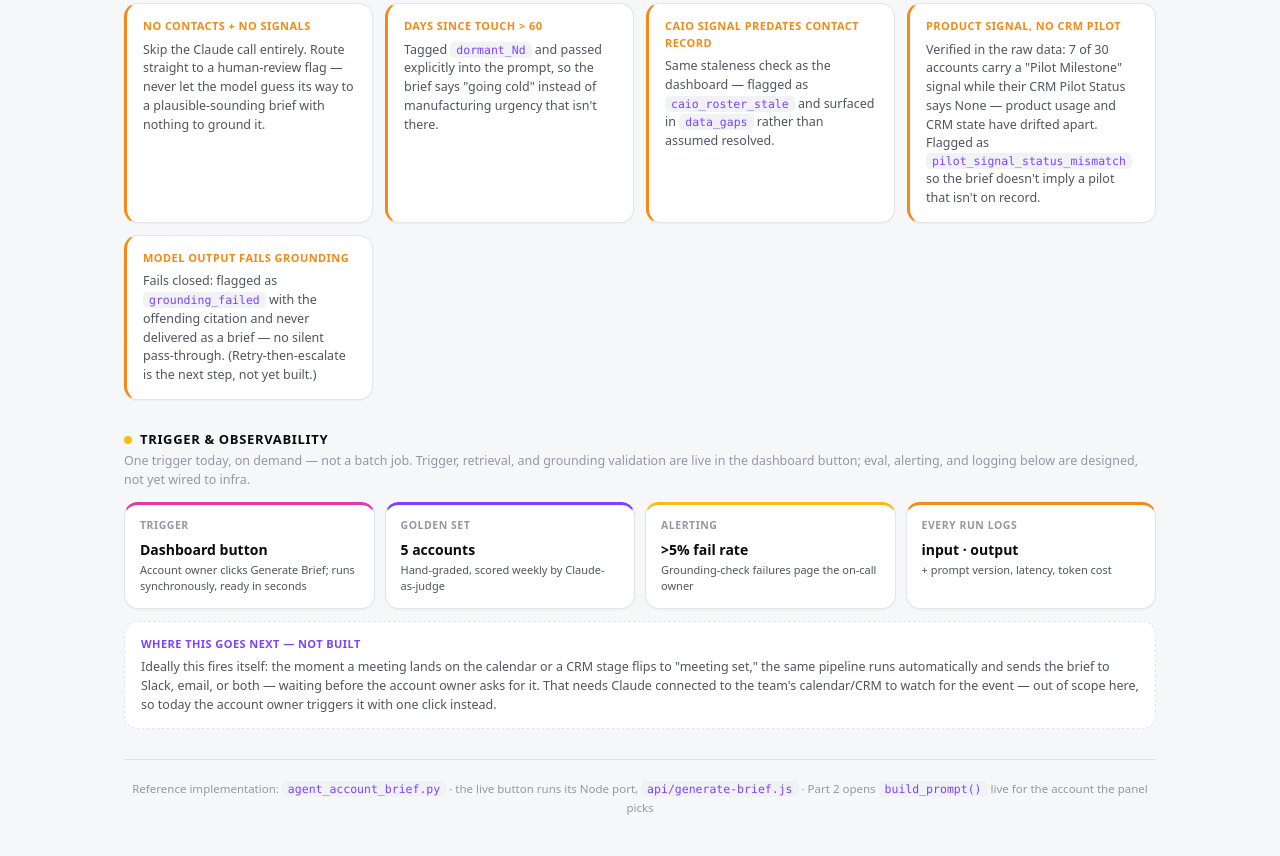
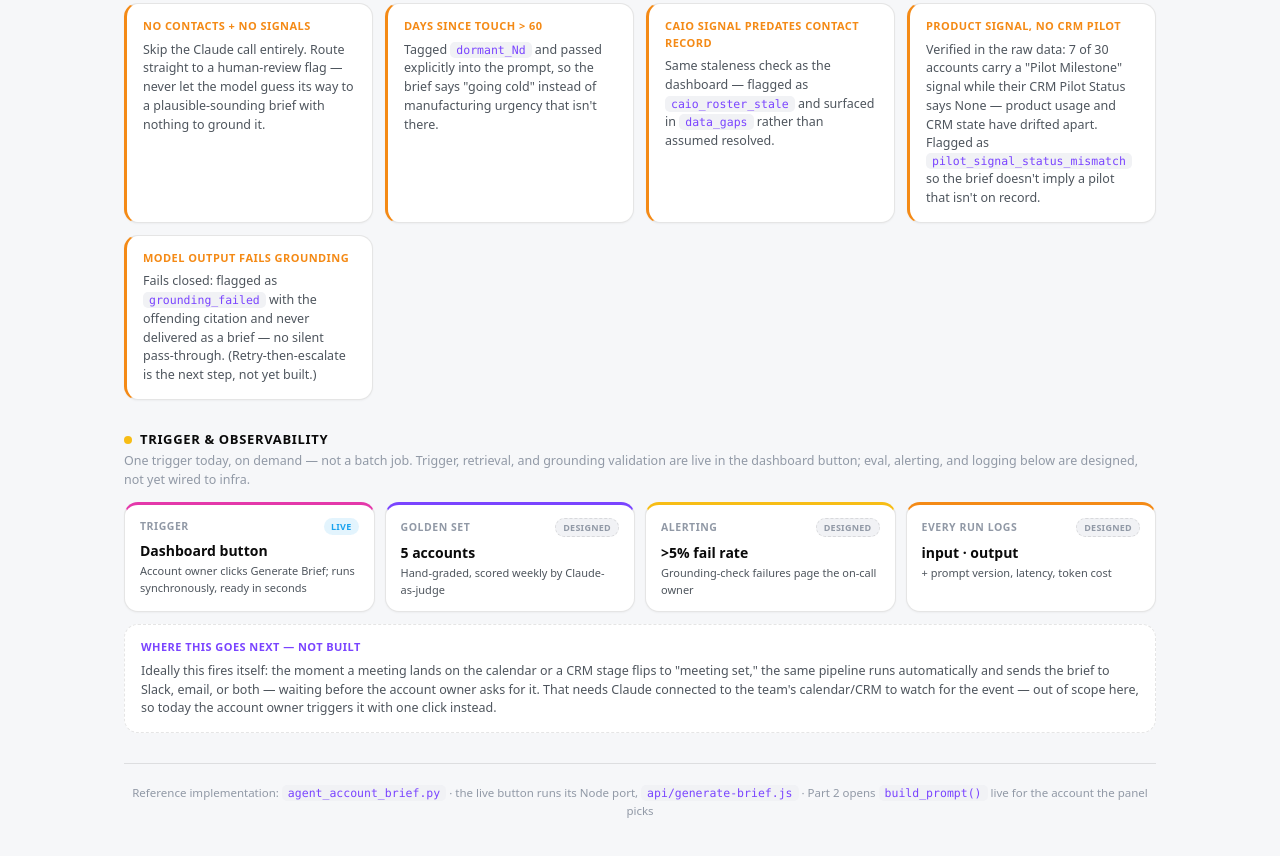
Before and after one commit to kellyjavanmardi/assured-named-account-system, a website: page agent-architecture.html in a window 1280 px wide. Shown: the part 1479-2335 px from the top of the page. Drawn offline with Linux system fonts and the light colour scheme.

Commit message:
Add Live/Designed badges to Trigger & Observability tiles
Renamed the tiles' CSS classes (stat-* -> obs-*) to fix a naming
collision with the dashboard's own top stat tiles -- both used the
same .stat-tile/.stat-value classes, so the agent tab's smaller rule
(added later in the stylesheet) was silently shrinking the
dashboard's headline numbers from 26px to 14px. Fixing the collision
also let each tile carry an explicit LIVE/DESIGNED badge instead of
relying on a caption sentence to convey which parts are real.

```diff
--- a/agent-architecture.html
+++ b/agent-architecture.html
@@ -114,11 +114,15 @@
   .future-card .label { font-size: 11px; font-weight: 700; text-transform: uppercase; letter-spacing: 0.04em; color: var(--spec-violet); margin-bottom: 6px; }
   .future-card .body { font-size: 12.5px; color: var(--ink-secondary); line-height: 1.5; }
 
-  .stat-row { display: grid; grid-template-columns: repeat(auto-fit, minmax(150px, 1fr)); gap: 10px; }
-  .stat-tile { background: var(--surface); border: 1px solid var(--border); border-top: 3px solid; border-radius: 14px; padding: 13px 15px; box-shadow: var(--card-shadow); }
-  .stat-label { font-size: 10.5px; text-transform: uppercase; letter-spacing: 0.05em; color: var(--ink-muted); font-weight: 700; margin-bottom: 5px; }
-  .stat-value { font-size: 14px; font-weight: 700; }
-  .stat-sub { font-size: 11px; color: var(--ink-secondary); margin-top: 2px; }
+  .obs-row { display: grid; grid-template-columns: repeat(auto-fit, minmax(150px, 1fr)); gap: 10px; }
+  .obs-tile { background: var(--surface); border: 1px solid var(--border); border-top: 3px solid; border-radius: 14px; padding: 13px 15px; box-shadow: var(--card-shadow); }
+  .obs-tile-head { display: flex; align-items: center; justify-content: space-between; gap: 6px; margin-bottom: 5px; }
+  .obs-label { font-size: 10.5px; text-transform: uppercase; letter-spacing: 0.05em; color: var(--ink-muted); font-weight: 700; }
+  .obs-value { font-size: 14px; font-weight: 700; }
+  .obs-sub { font-size: 11px; color: var(--ink-secondary); margin-top: 2px; }
+  .obs-badge { font-size: 9px; font-weight: 700; text-transform: uppercase; letter-spacing: 0.03em; padding: 2px 7px; border-radius: 20px; flex-shrink: 0; white-space: nowrap; }
+  .obs-badge.live { color: var(--good); background: rgba(27,163,239,0.12); }
+  .obs-badge.planned { color: var(--ink-muted); background: var(--surface-2); border: 1px dashed var(--border); }
 
   code.inline { font-family: var(--mono); font-size: 11.5px; background: var(--surface-2); padding: 1px 6px; border-radius: 5px; color: var(--spec-violet); }
 
@@ -271,11 +275,11 @@
       <div class="block-title"><span class="dot" style="background:var(--spec-gold)"></span>Trigger &amp; Observability</div>
       <div class="block-desc">One trigger today, on demand — not a batch job. Trigger, retrieval, and grounding validation are live in the dashboard button; eval, alerting, and logging below are designed, not yet wired to infra.</div>
     </div>
-    <div class="stat-row">
-      <div class="stat-tile" style="border-top-color:var(--spec-magenta)"><div class="stat-label">Trigger</div><div class="stat-value">Dashboard button</div><div class="stat-sub">Account owner clicks Generate Brief; runs synchronously, ready in seconds</div></div>
-      <div class="stat-tile" style="border-top-color:var(--spec-violet)"><div class="stat-label">Golden Set</div><div class="stat-value">5 accounts</div><div class="stat-sub">Hand-graded, scored weekly by Claude-as-judge</div></div>
-      <div class="stat-tile" style="border-top-color:var(--spec-gold)"><div class="stat-label">Alerting</div><div class="stat-value">&gt;5% fail rate</div><div class="stat-sub">Grounding-check failures page the on-call owner</div></div>
-      <div class="stat-tile" style="border-top-color:var(--spec-orange)"><div class="stat-label">Every run logs</div><div class="stat-value">input · output</div><div class="stat-sub">+ prompt version, latency, token cost</div></div>
+    <div class="obs-row">
+      <div class="obs-tile" style="border-top-color:var(--spec-magenta)"><div class="obs-tile-head"><span class="obs-label">Trigger</span><span class="obs-badge live">Live</span></div><div class="obs-value">Dashboard button</div><div class="obs-sub">Account owner clicks Generate Brief; runs synchronously, ready in seconds</div></div>
+      <div class="obs-tile" style="border-top-color:var(--spec-violet)"><div class="obs-tile-head"><span class="obs-label">Golden Set</span><span class="obs-badge planned">Designed</span></div><div class="obs-value">5 accounts</div><div class="obs-sub">Hand-graded, scored weekly by Claude-as-judge</div></div>
+      <div class="obs-tile" style="border-top-color:var(--spec-gold)"><div class="obs-tile-head"><span class="obs-label">Alerting</span><span class="obs-badge planned">Designed</span></div><div class="obs-value">&gt;5% fail rate</div><div class="obs-sub">Grounding-check failures page the on-call owner</div></div>
+      <div class="obs-tile" style="border-top-color:var(--spec-orange)"><div class="obs-tile-head"><span class="obs-label">Every run logs</span><span class="obs-badge planned">Designed</span></div><div class="obs-value">input · output</div><div class="obs-sub">+ prompt version, latency, token cost</div></div>
     </div>
     <div class="future-card">
       <div class="label">Where this goes next — not built</div>
```
Also changed, not shown: assured-system.html (+14 -10 lines), index.html (+14 -10 lines).
